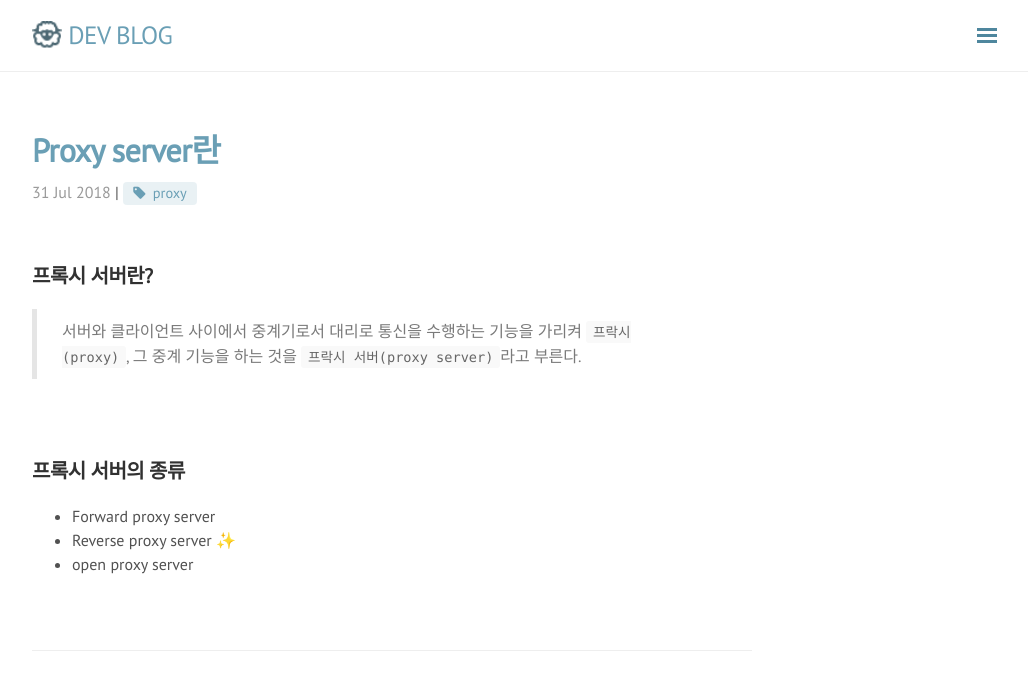
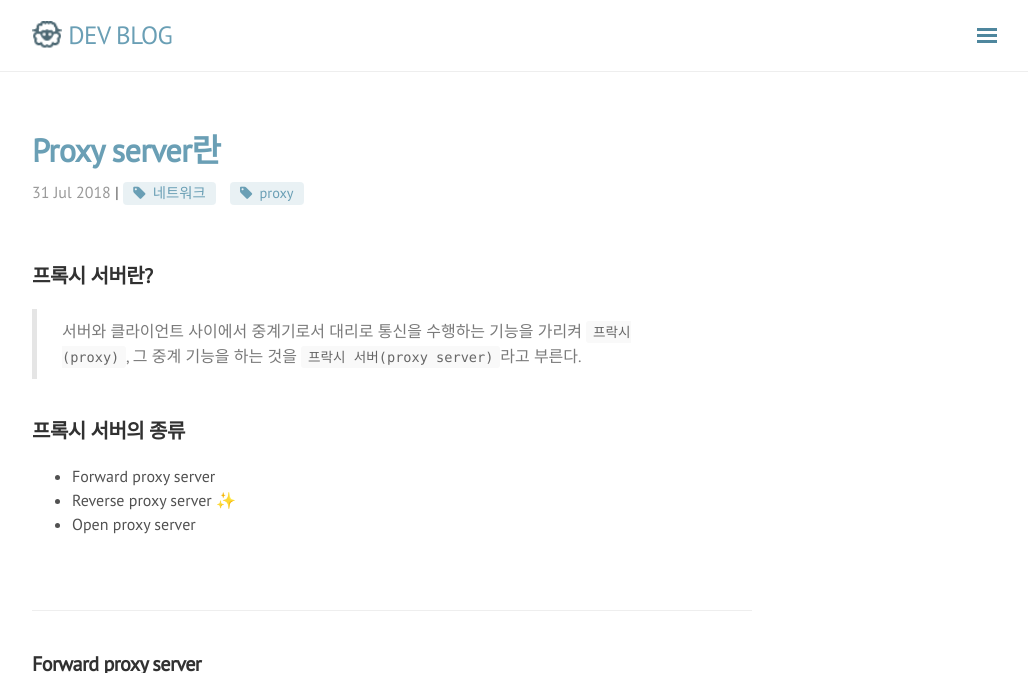
Before and after one commit to rmcodestar/rmcodestar.github.io, a Jekyll site: the page built from _posts/2018-07-31-proxy-server.md, in a window 1280 px wide and 900 px high, cut to the strip 0-673 px from the top of the window. Shown: the whole strip, without its empty margins (248-1276 px from the left). Built offline with Jekyll 4.4.1, drawn with Linux system fonts in a browser that asks for light colours; nearby versions of some CDN libraries; comment, search, counter and statistics services are not loaded.

Commit message:
Update 2018-07-31-proxy-server.md

```diff
--- a/_posts/2018-07-31-proxy-server.md
+++ b/_posts/2018-07-31-proxy-server.md
@@ -2,23 +2,20 @@
 layout: post
 title: Proxy server란
 category: 네트워크
-tag: [proxy]
+tag: [네트워크, proxy]
 ---
 
 ## 프록시 서버란?
 > 서버와 클라이언트 사이에서 중계기로서 대리로 통신을 수행하는 기능을 가리켜 `프락시(proxy)`, 그 중계 기능을 하는 것을 `프락시 서버(proxy server)`라고 부른다.
 
-<br>
-
 ## 프록시 서버의 종류
 * Forward proxy server
 * Reverse proxy server ✨
-* open proxy server
+* Open proxy server
 
 <br>
 
 ***
-
 ## Forward proxy server
 ![forward proxy server](https://upload.wikimedia.org/wikipedia/commons/thumb/1/19/Forward_proxy_h2g2bob.svg/320px-Forward_proxy_h2g2bob.svg.png)
 
@@ -43,5 +40,5 @@ tag: [proxy]
 
 ***
 
-### reference
+## Reference
 * [wikipedia - proxy server](https://en.wikipedia.org/wiki/Proxy_server)
```
